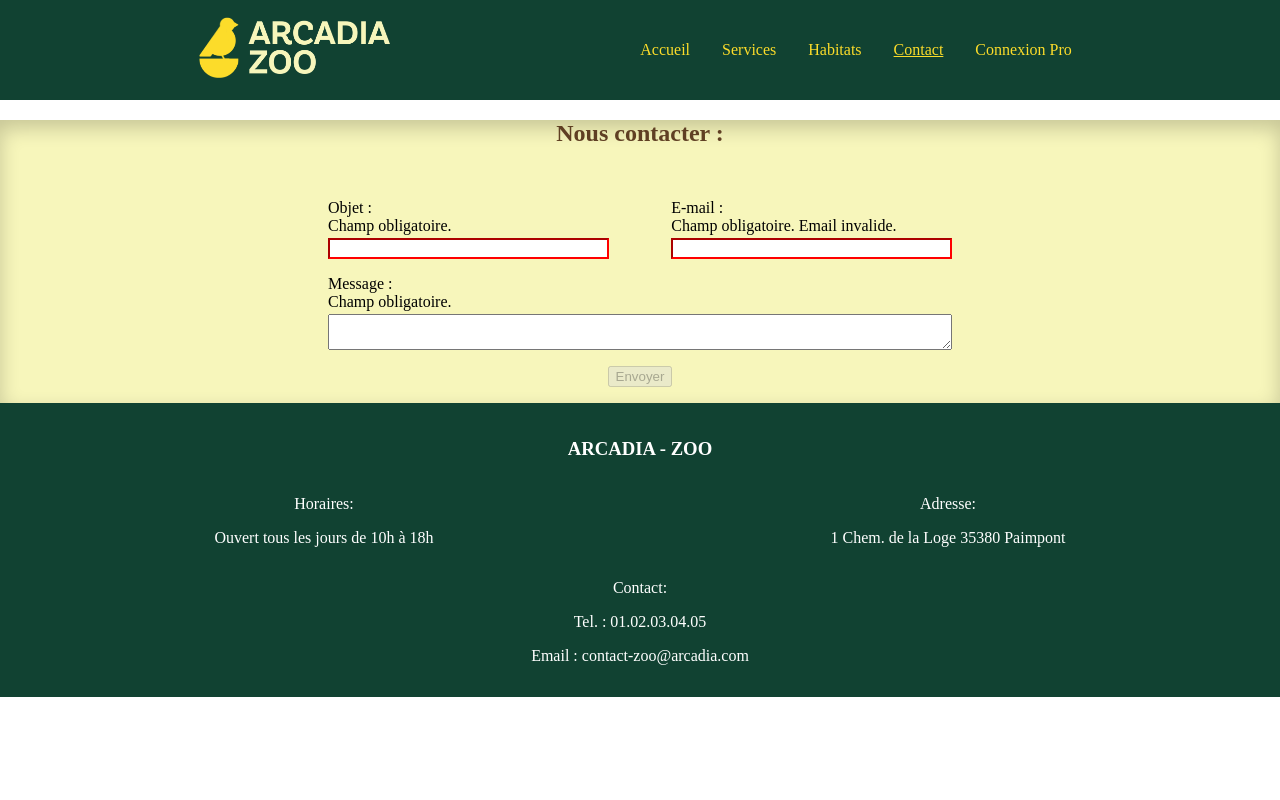
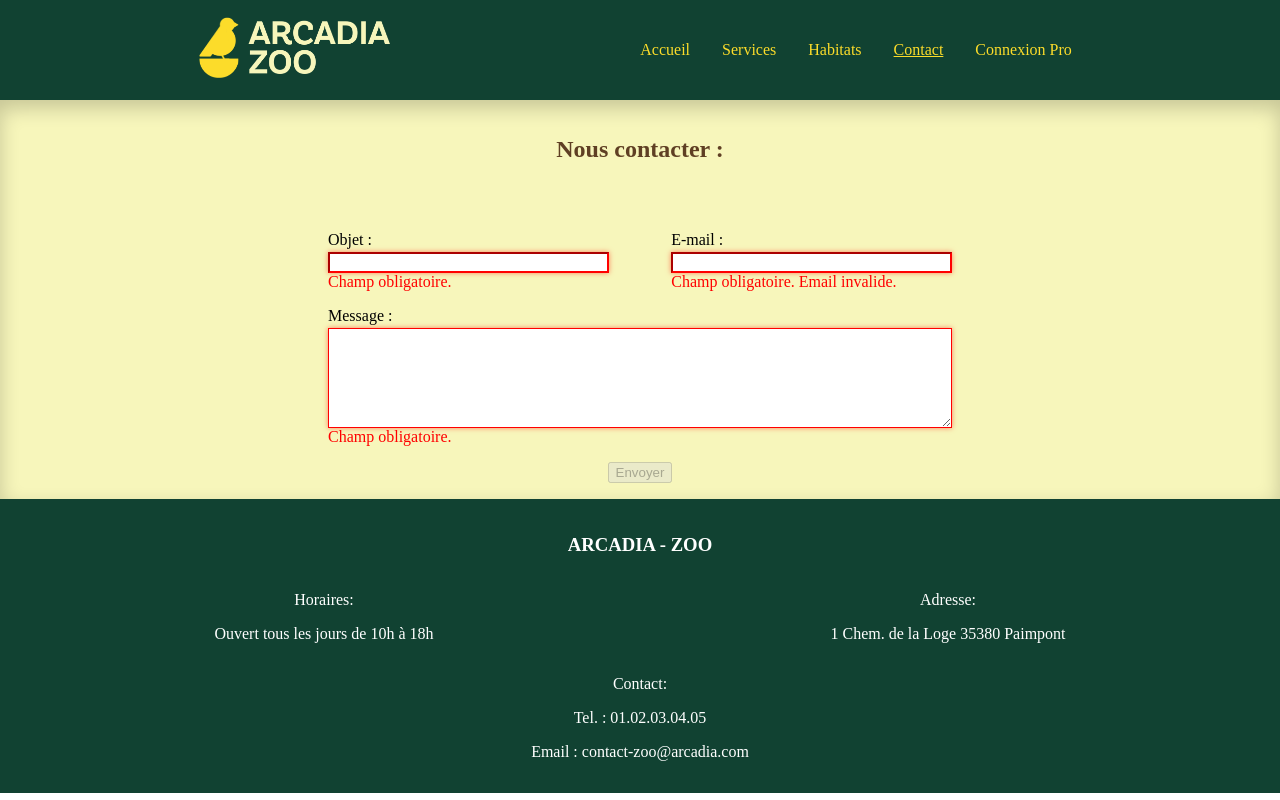
Before and after one commit to Incultis/Arcadia-zoo, a React (Create React App) app: page /contact in a window 1280 px wide. Built offline with nearby package versions, Linux system fonts and the light colour scheme.

Commit message:
mise à jour du style en fonction de la validité des inputs

```diff
--- a/src/components/pages/Contact.js
+++ b/src/components/pages/Contact.js
@@ -3,6 +3,7 @@ import styles from "../pages/styles/Form.module.css"
 import Input from "../shared/Input";
 import Textarea from "../shared/Textarea";
 import { useEffect, useState } from "react";
+import HeadContent from "../shared/HeadContent";
 // Page de formulaire de contact
 export default function Contact() {
     //State {boolean} pour activer/désactiver le bouton de soumission du formulaire.
@@ -13,12 +14,14 @@ export default function Contact() {
         email: "",
         message: ""
     });
-
+    // State {object} Valide ou non une à une les inputs avec une valeur booléenne.
     const [errorsForm, setErrorsForm] = useState({
         object: false,
         email: false,
         message: false
     });
+
+    //Fonction qui permet de controler la validité des inputs en mettant à jour le State "errorsForm"; param ({string}: nom de l'input, {string}: valeur de l'input)
     const isFullAndValid = (dataName, dataValue) => {
         setErrorsForm({ ...errorsForm, [dataName]: (dataValue.trim() && dataName !== "email") })
 
@@ -47,7 +50,10 @@ export default function Contact() {
 
     return <main>
         <Section background>
-            <h2>Nous contacter :</h2>
+            <HeadContent>
+                <h2>Nous contacter :</h2>
+            </HeadContent>
+
             <form className={styles.containerForm} onSubmit={handleSubmit} >
                 <div className={styles.containerInputs}>
                     <div className={styles.inputRow}>
--- a/src/components/pages/styles/Form.module.css
+++ b/src/components/pages/styles/Form.module.css
@@ -3,6 +3,11 @@
     width: 100%;
     margin-top: 0.2rem;
     box-sizing: border-box;
+    outline: none;
+}
+
+.textareaField {
+    height: 100px;
 }
 
 .containerLabelInput,
@@ -15,6 +20,12 @@
 
 .containerLabelInput {
     width: 45%;
+}
+
+@media (max-width: 760px) {
+    .containerLabelInput {
+        width: 100%;
+    }
 }
 
 
@@ -53,8 +64,15 @@
 
 .errorInput {
     border-color: red;
+    box-shadow: 0 0 5px rgba(255, 17, 0, 0.5);
 }
 
 .validInput {
     border-color: green;
+    box-shadow: 0 0 5px rgba(0, 255, 85, 0.5);
 }
+
+.spanError {
+    white-space: nowrap;
+    color: red;
+}
--- a/src/components/shared/Input.js
+++ b/src/components/shared/Input.js
@@ -10,8 +10,9 @@ import styles from "../pages/styles/Form.module.css"
 export default function Input({ label, type, name, onChange, errors }) {
 
     return <label className={styles.containerLabelInput}>
-        {label} : {!errors && <span>Champ obligatoire. {name === "email" && "Email invalide."}</span>}
+        {label} :
         <input type={type} name={name} className={`${styles.inputField} ${!errors ? styles.errorInput : styles.validInput}`} onChange={onChange} />
+        {!errors && <span className={styles.spanError}>Champ obligatoire. {name === "email" && "Email invalide."}</span>}
     </label>
 
 }
--- a/src/components/shared/Textarea.js
+++ b/src/components/shared/Textarea.js
@@ -6,11 +6,14 @@ import styles from "../pages/styles/Form.module.css"
         -onChange {callBack} fonction d'événement sur l'input
         -errors {boolean} Valide ou non les informations saisie
 */
+
+// A prévoir une limite de caractères.
 export default function Textarea({ label, name, onChange, errors }) {
 
     return <label className={styles.containerLabelTextarea}>
-        {label} : {!errors && <span>Champ obligatoire.</span>}
-        <textarea name={name} className={styles.textareaField} onChange={onChange} />
+        {label} :
+        <textarea name={name} className={`${styles.textareaField} ${!errors ? styles.errorInput : styles.validInput}`} onChange={onChange} />
+        {!errors && <span className={styles.spanError}>Champ obligatoire.</span>}
     </label>
 
 
```
